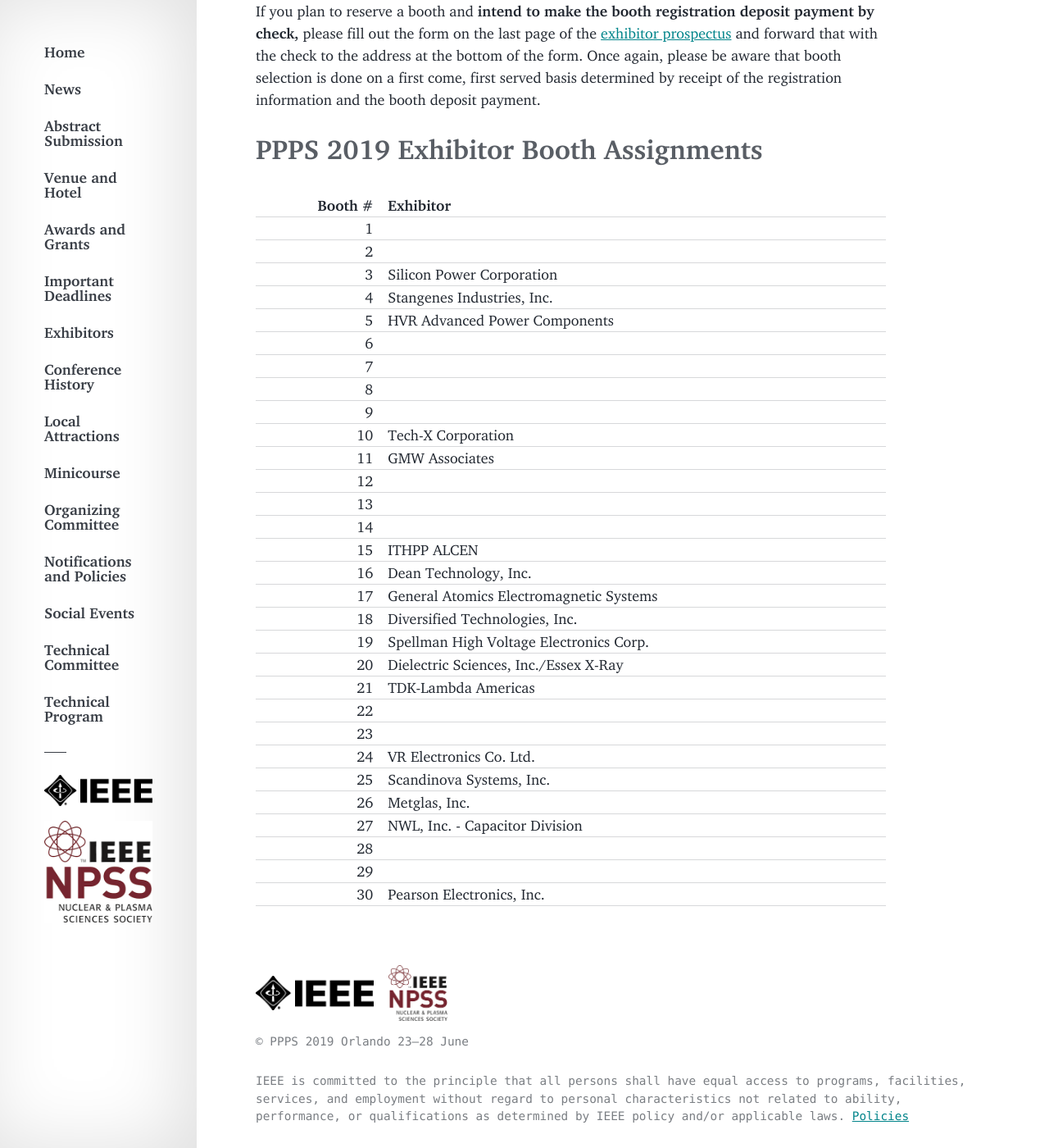
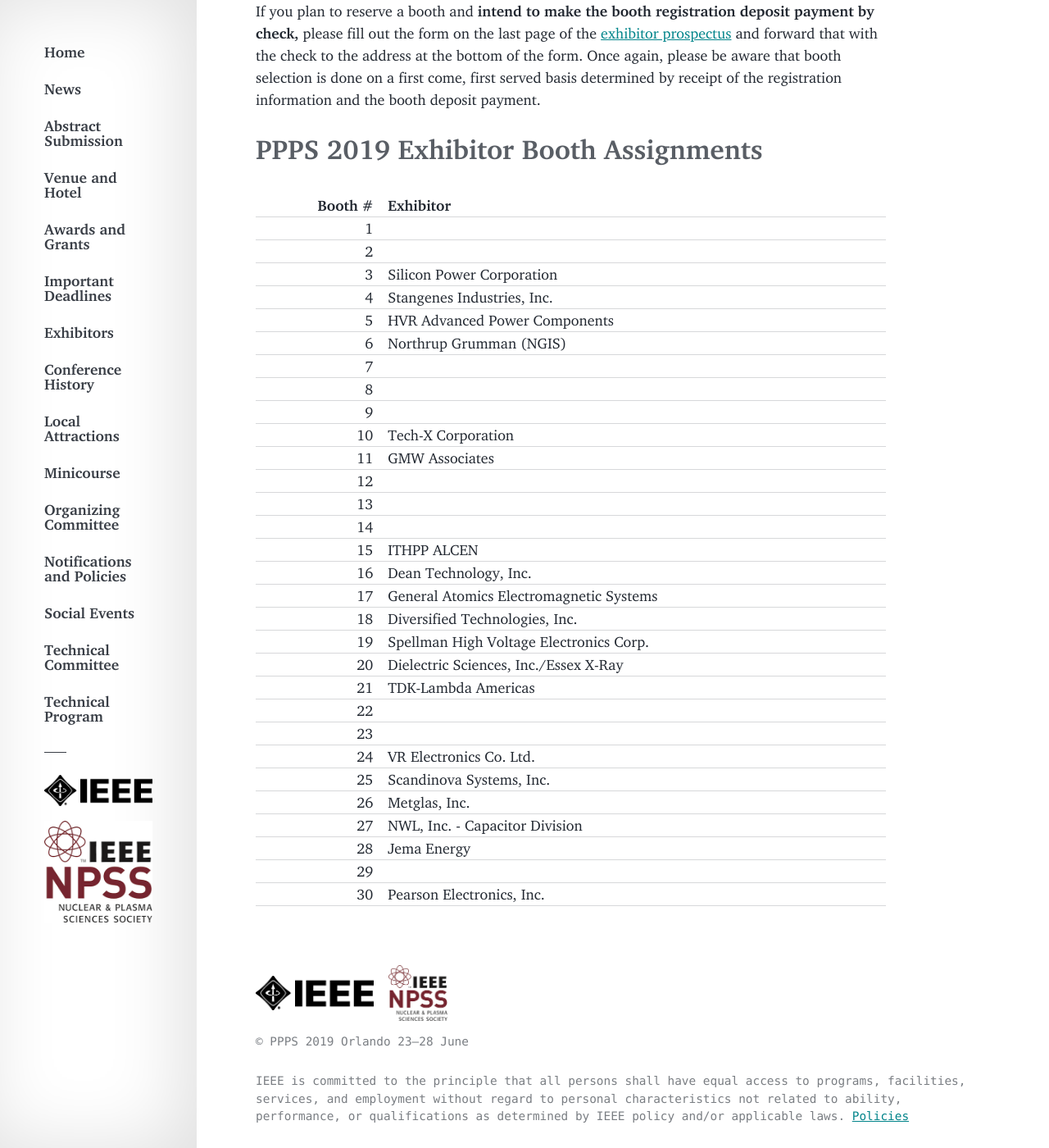
Before and after one commit to ppps2019/ppps2019.github.io, a Jekyll site: the page built from _info_articles/exhibitors.md, in a window 1280 px wide and 1400 px high, scrolled down 2117 px. Shown: the whole window at 82% size. Built offline with Jekyll 4.4.1, drawn with Linux system fonts in a browser that asks for light colours; comment, search, counter and statistics services are not loaded.

Commit message:
Update exhibitors.md

```diff
--- a/_info_articles/exhibitors.md
+++ b/_info_articles/exhibitors.md
@@ -38,7 +38,7 @@ If you plan to reserve a booth and **intend to make the booth registration depos
 | 3 | Silicon Power Corporation |
 | 4      | Stangenes Industries, Inc. |
 | 5     | HVR Advanced Power Components       |
-| 6 | |
+| 6 | Northrup Grumman (NGIS) |
 | 7 | |
 | 8 | |
 | 9 | |
@@ -60,6 +60,6 @@ If you plan to reserve a booth and **intend to make the booth registration depos
 | 25 | Scandinova Systems, Inc. |
 | 26 | Metglas, Inc. |
 | 27 | NWL, Inc. - Capacitor Division |
-| 28 | |
+| 28 | Jema Energy |
 | 29 | |
 | 30 | Pearson Electronics, Inc. |
```
